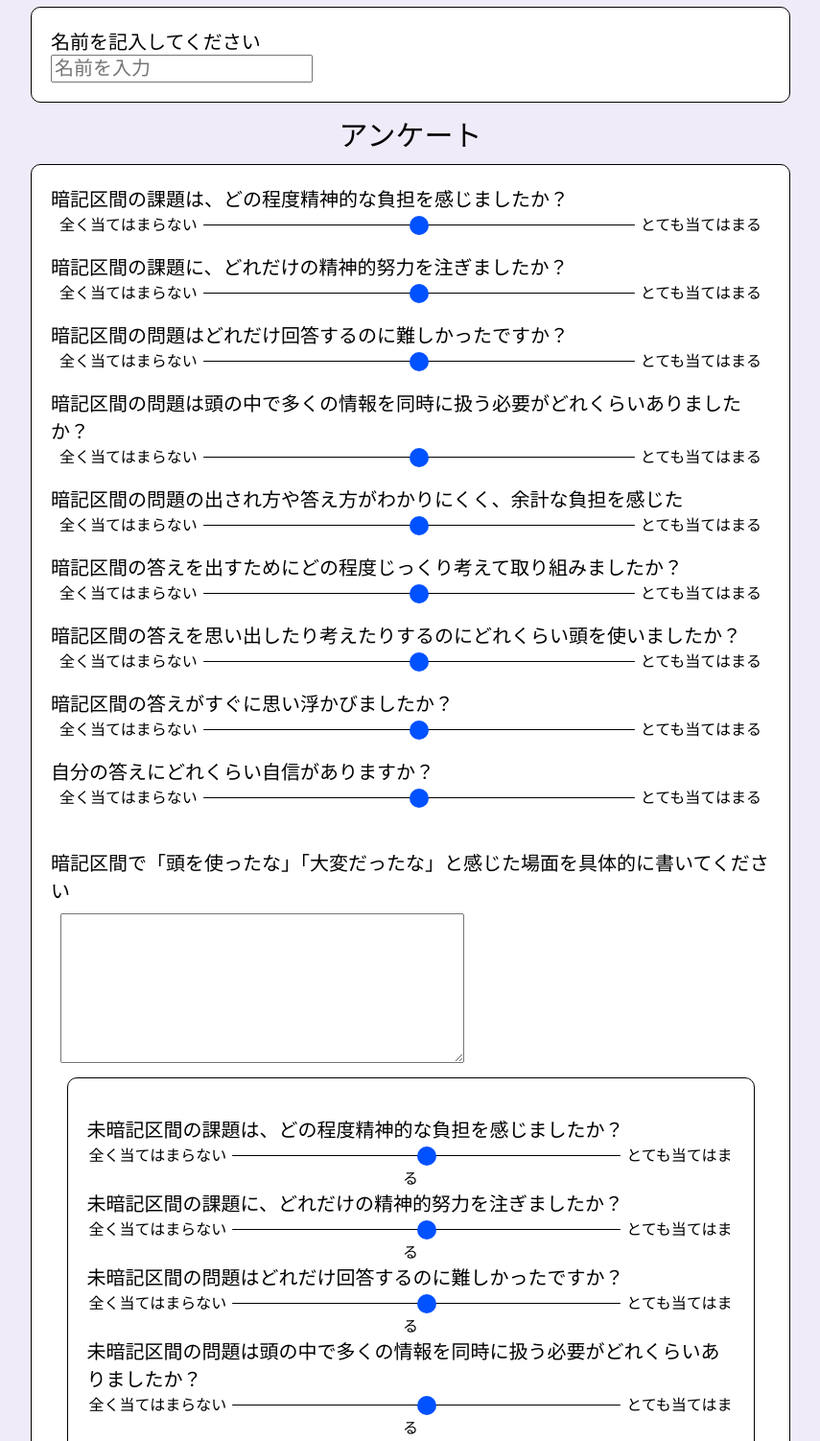
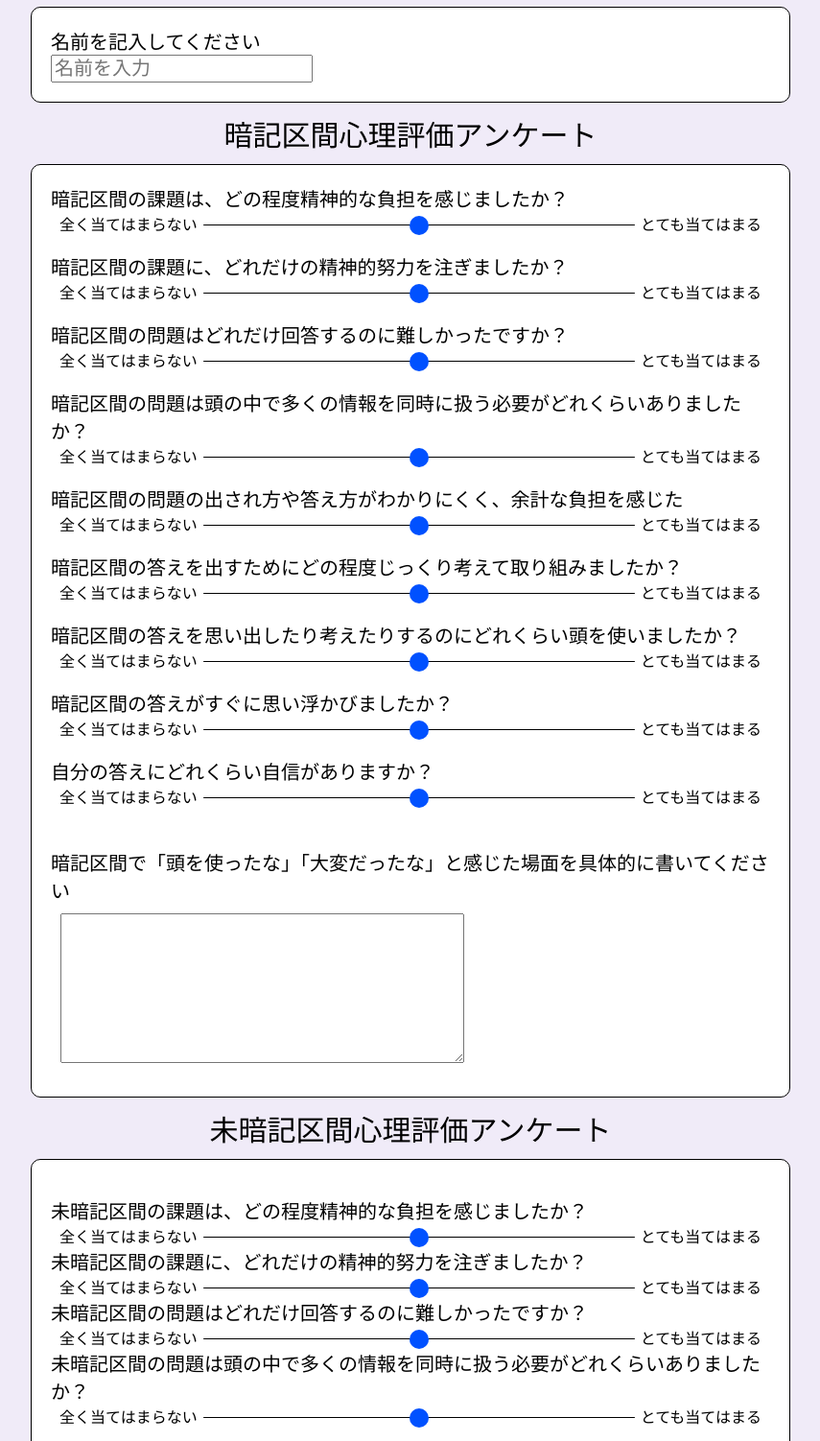
Before and after one commit to yamakou112/research-report-experiment, a plain HTML site: page index.html in a window 1280 px wide. Shown: the part 379-1881 px from the top of the page at 96% size, without its empty margins (212-1067 px from the left). Drawn offline with Linux system fonts and the light colour scheme.

Commit message:
Update index.html

```diff
--- a/index.html
+++ b/index.html
@@ -38,7 +38,7 @@
         <!-- アンケート部分（最初から表示されます） -->
         <div id="sound-evaluation">
             <div class="center">
-                <p id="title">アンケート</p>
+                <p id="title">暗記区間心理評価アンケート</p>
             </div>
 
             <div class="element-container">
@@ -115,6 +115,13 @@
                 <label>
                     <textarea name="entry.1778244823" rows="10" cols="50"></textarea>
                 </label>
+            </div>
+         </div>
+
+                  <!-- アンケート部分（最初から表示されます） -->
+        <div id="sound-evaluation">
+            <div class="center">
+                <p id="title">未暗記区間心理評価アンケート</p>
             </div>
 
                 <div class="element-container">
```
